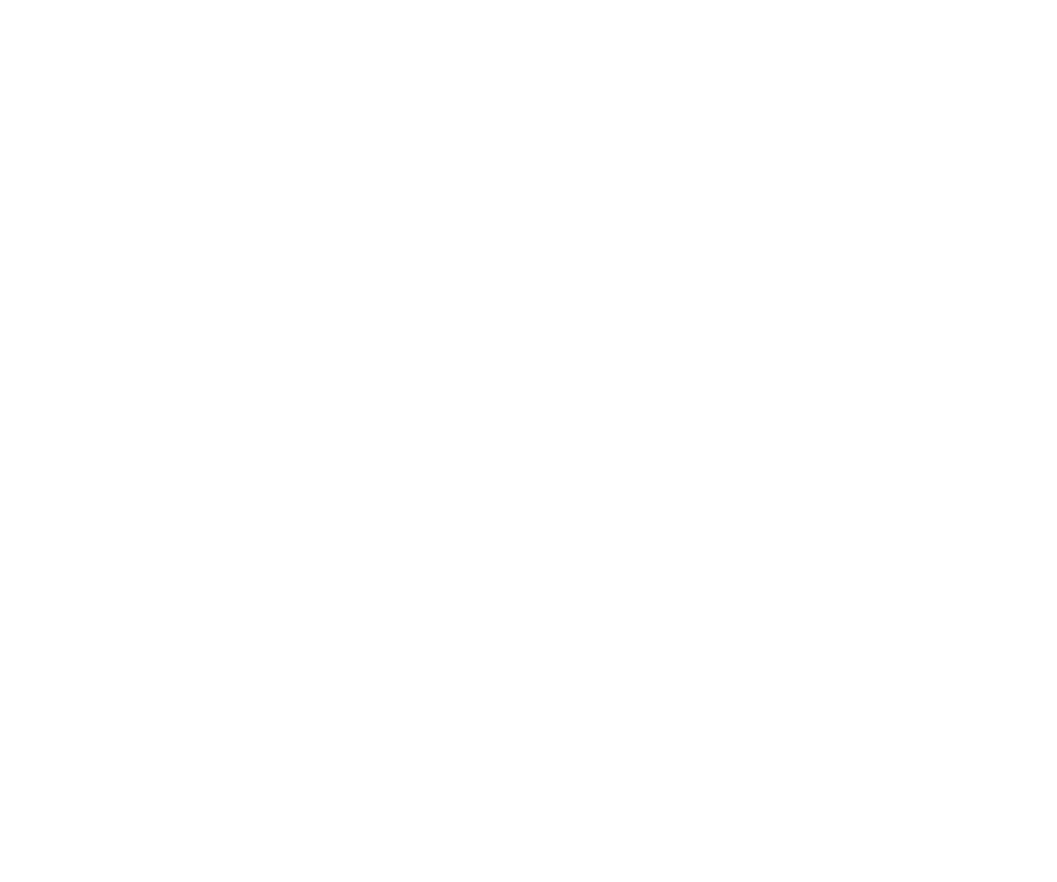
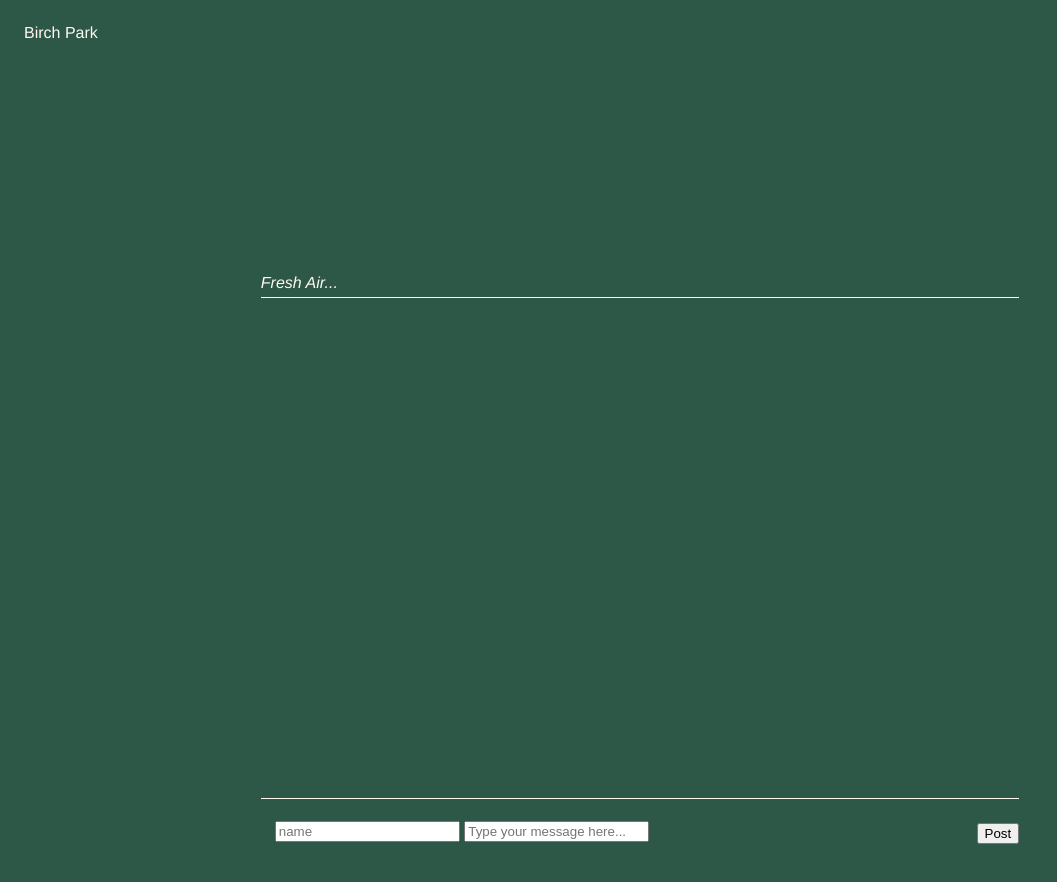
Before and after one commit to clemhepburn/the-park, a plain HTML site: page index.html in a window 1280 px wide. Shown: the whole page, without its empty margins (0-1057 px from the left). Before the commit the page ends 800 px from the top, so only its background shows below. Drawn offline with Linux system fonts and the light colour scheme.

Commit message:
static demo

```diff
--- a/index.html
+++ b/index.html
@@ -4,9 +4,32 @@
     <meta charset="UTF-8">
     <meta http-equiv="X-UA-Compatible" content="IE=edge">
     <meta name="viewport" content="width=device-width, initial-scale=1.0">
-    <title>Document</title>
+    <title>Birch Park</title>
+    <link rel="stylesheet" href="style.css">
 </head>
 <body>
+    <header>
+      <span class="birch-header">Birch Park</span>
+    </header>
+    <main>
+        <div class="container">
 
+            <div class="chat">
+                <div class="chat-header"><span class="fresh-air">Fresh Air...</span></div>
+                <div class="messages"></div>
+                <form>
+                    <fieldset>
+                        <input type="text" class="form-control" placeholder="name">
+                        <input type="text" class="form-control" placeholder="Type your message here...">
+                    </fieldset>
+                    <button>Post</button>
+                </form>
+            </div>
+    </main>
+    <footer></footer>
+
+
+
+    <script src="app.js"></script>
 </body>
 </html>
--- a/style.css
+++ b/style.css
@@ -0,0 +1,51 @@
+body {
+    background-color: rgb(45, 87, 71);
+    color: floralwhite;
+    font-family: 'Helvetica', sans-serif;
+}
+
+header {
+    padding: 1rem;
+}
+
+.container {
+    display: flex;
+    flex-direction: column;
+    align-items: center;
+    padding-top: 200px;
+    width: 100%;
+    height: 100vh;
+}
+
+.chat {
+    width: 60%;
+    padding: 1rem;
+}
+
+.messages {
+    height: 500px;
+    border-bottom: 1px solid floralwhite;
+    margin-bottom: 1rem;
+}
+
+.chat-header {
+    width: 100%;
+    border-bottom: 1px solid floralwhite;
+    padding-bottom: 5px;
+}
+
+.fresh-air {
+    font-style: italic;
+}
+
+form {
+    width: 100%;
+    display: flex;
+    align-items: center;
+    justify-content: space-between;
+}
+
+fieldset {
+    border: none;
+    outline: none;
+}
```
